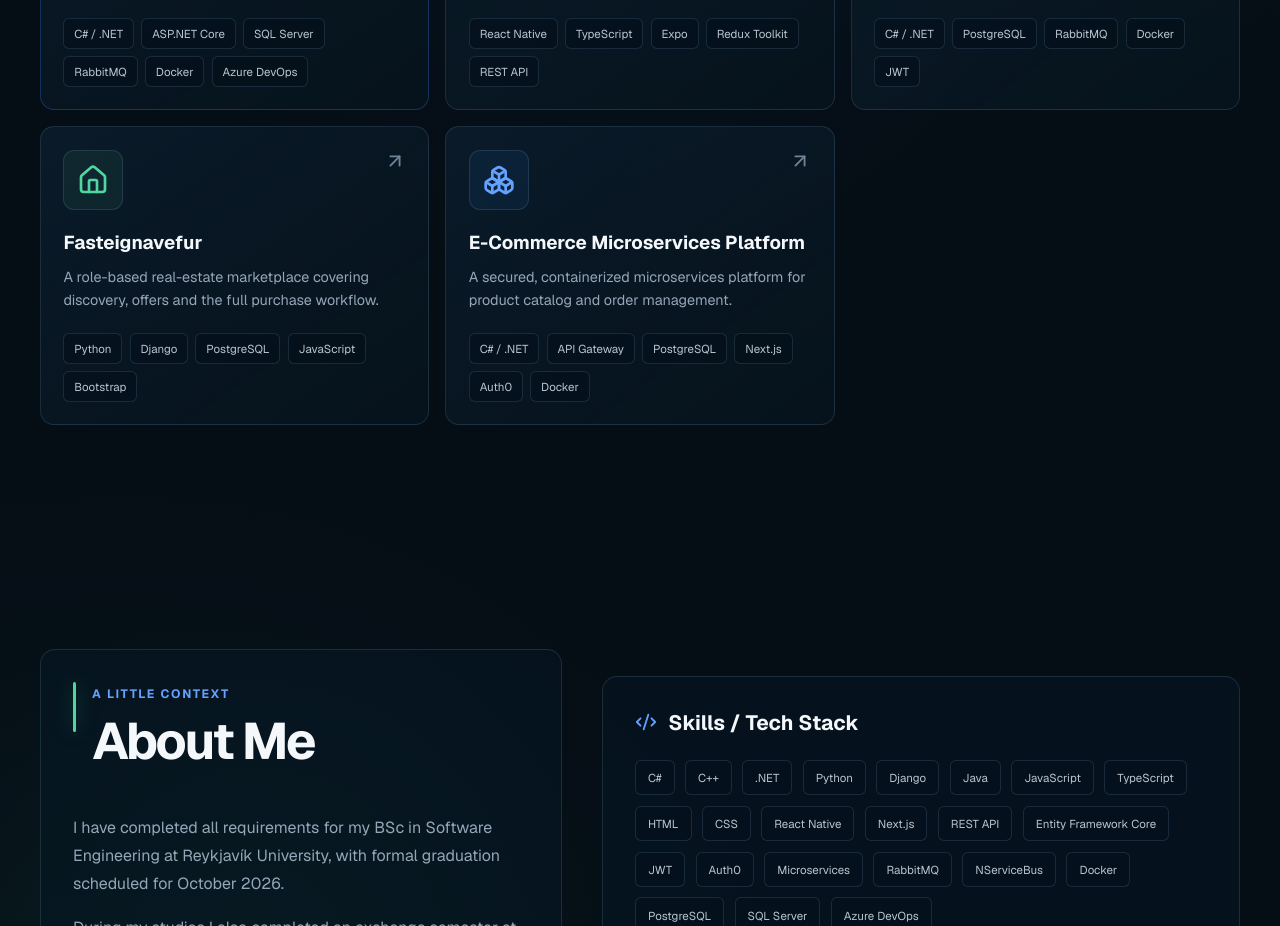
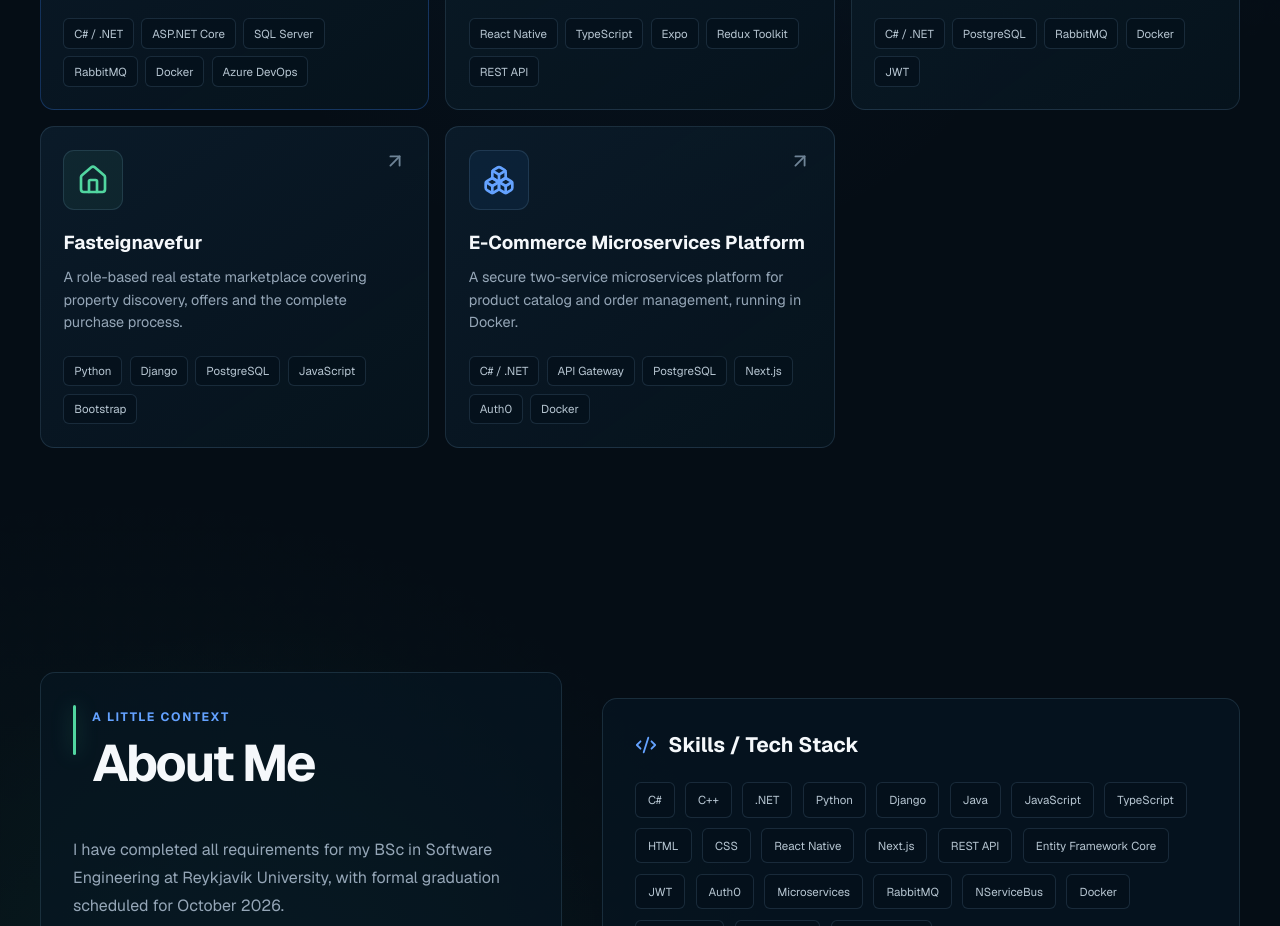
Before and after one commit to Benjarag/benjarag-dev, a Next.js app: page /en in a window 1280 px wide. Shown: the part 1280-2206 px from the top of the page. Built offline with nearby package versions, Linux system fonts and the light colour scheme.

Commit message:
SEO_and_mobile_navigation_updates

```diff
--- a/app/[locale]/page.tsx
+++ b/app/[locale]/page.tsx
@@ -4,6 +4,7 @@ import Hero from "@/components/sections/Hero/Hero";
 import Projects from "@/components/sections/Projects/Projects";
 import About from "@/components/sections/About/About";
 import Contact from "@/components/sections/Contact/Contact";
+import { contactLinks } from "@/data/contact";
 import { getDictionary } from "@/i18n/dictionaries";
 import { isLocale } from "@/i18n/config";
 
@@ -13,9 +14,23 @@ export default async function Home({ params }: PageProps<"/[locale]">) {
   if (!isLocale(locale)) notFound();
 
   const dictionary = getDictionary(locale);
+  const personJsonLd = {
+    "@context": "https://schema.org",
+    "@type": "Person",
+    name: "Benjamín Ragnarsson",
+    alternateName: "Benjamin Ragnarsson",
+    url: `https://benjarag.dev/${locale}`,
+    jobTitle: "Software Engineer",
+    description: dictionary.metadata.description,
+    sameAs: [contactLinks.linkedin, contactLinks.github],
+  };
 
   return (
     <main>
+      <script
+        type="application/ld+json"
+        dangerouslySetInnerHTML={{ __html: JSON.stringify(personJsonLd) }}
+      />
       <Hero content={dictionary.hero} />
       <Projects locale={locale} content={dictionary.projects} />
       <About
--- a/app/globals.css
+++ b/app/globals.css
@@ -134,6 +134,10 @@ a {
 .nav-links a:hover::after {
   transform: scaleX(1);
   transform-origin: left;
+}
+
+.mobile-menu {
+  display: none;
 }
 
 /* GENERAL SECTIONS */
@@ -895,11 +899,94 @@ a {
 
 @media (max-width: 760px) {
   .nav-inner {
-    grid-template-columns: 1fr auto;
+    grid-template-columns: auto 1fr auto;
   }
 
   .nav-links {
     display: none;
+  }
+
+  .mobile-menu {
+    display: block;
+    position: relative;
+  }
+
+  .mobile-menu summary {
+    width: 42px;
+    height: 42px;
+
+    display: grid;
+    place-items: center;
+
+    cursor: pointer;
+    list-style: none;
+  }
+
+  .mobile-menu summary::-webkit-details-marker {
+    display: none;
+  }
+
+  .hamburger-icon {
+    width: 21px;
+
+    display: grid;
+    gap: 4px;
+  }
+
+  .hamburger-icon span {
+    width: 100%;
+    height: 2px;
+
+    border-radius: 2px;
+
+    background: #d8e1e9;
+
+    transition: transform 180ms ease, opacity 180ms ease;
+  }
+
+  .mobile-menu[open] .hamburger-icon span:first-child {
+    transform: translateY(6px) rotate(45deg);
+  }
+
+  .mobile-menu[open] .hamburger-icon span:nth-child(2) {
+    opacity: 0;
+  }
+
+  .mobile-menu[open] .hamburger-icon span:last-child {
+    transform: translateY(-6px) rotate(-45deg);
+  }
+
+  .mobile-menu-links {
+    position: absolute;
+    top: calc(100% + 0.6rem);
+    left: 0;
+
+    min-width: 180px;
+    padding: 0.45rem;
+
+    display: grid;
+    gap: 0.15rem;
+
+    border: 1px solid var(--border-bright);
+    border-radius: 10px;
+
+    background: rgba(5, 13, 21, 0.98);
+    box-shadow: 0 16px 36px rgba(0, 0, 0, 0.28);
+  }
+
+  .mobile-menu-links a {
+    padding: 0.8rem 0.9rem;
+
+    border-radius: 7px;
+
+    color: #d8e1e9;
+    font-size: 0.92rem;
+  }
+
+  .mobile-menu-links a:hover,
+  .mobile-menu-links a:focus-visible {
+    background: rgba(56, 135, 255, 0.12);
+    color: white;
   }
 
   .hero-title {
--- a/components/layout/Header/Header.tsx
+++ b/components/layout/Header/Header.tsx
@@ -15,6 +15,26 @@ export default function Header({ locale, content }: HeaderProps) {
   return (
     <header className="site-header">
       <div className="nav-inner">
+        <details className="mobile-menu">
+          <summary aria-label={content.navigationLabel}>
+            <span className="hamburger-icon" aria-hidden="true">
+              <span />
+              <span />
+              <span />
+            </span>
+          </summary>
+
+          <nav className="mobile-menu-links" aria-label={content.navigationLabel}>
+            <Link href={`${homeHref}#projects`}>{content.projects}</Link>
+            <Link href={`${homeHref}#about`}>{content.about}</Link>
+            <Link href={`${homeHref}#skills`}>{content.skills}</Link>
+            <Link href={`${homeHref}#contact`}>{content.contact}</Link>
+            <a href="/cv.pdf" target="_blank" rel="noopener noreferrer">
+              {content.cv}
+            </a>
+          </nav>
+        </details>
+
         <Link href={`${homeHref}#top`} className="brand">
           benjarag.dev
         </Link>
--- a/i18n/en.ts
+++ b/i18n/en.ts
@@ -5,7 +5,7 @@ export const en = {
     siteTitle: "Benjamín Ragnarsson | Software Engineer",
     titleTemplate: "%s | Benjamín Ragnarsson",
     description:
-      "Software engineer based in Reykjavík, building reliable backend systems, APIs and full-stack applications.",
+      "Personal portfolio of Benjamín Ragnarsson (Benjamin Ragnarsson), a software engineer based in Reykjavík, Iceland.",
   },
   header: {
     navigationLabel: "Primary navigation",
@@ -67,7 +67,8 @@ export const en = {
         details: [
           "In a five-person team, I helped deliver a technical prototype that reimagined Arion Bank's benefits platform. The system manages partners, merchants, terminals and discount rules, then evaluates customer transactions against conditions such as card type, loyalty status, location and offer priority.",
           "The backend used ASP.NET Core REST APIs, Entity Framework Core and SQL Server with a clear separation between endpoints, business logic and data access. RabbitMQ and NServiceBus handled transaction events asynchronously, including duplicate protection, retries, error queues and outbound events for future refund and notification services. The prototype processed more than 100 transactions per minute in testing.",
-          "The team used Docker Compose, Azure DevOps pipelines and Octopus Deploy to keep development, testing and deployment repeatable. My main responsibility was project reporting and internal information flow: maintaining a shared view of scope and progress, compiling time and delivery data, and supporting collaboration from Brisbane across a large time-zone difference.",
+          "The team used Docker Compose, Azure DevOps Pipelines and Octopus Deploy to coordinate development, testing and deployment. I took primary responsibility for project reporting and internal communication, maintained oversight of its scope and status, and compiled work and progress data for the team. I also focused on keeping collaboration efficient and information flow clear while working from Brisbane across a significant time-zone difference.",
+          "Project report: https://hdl.handle.net/1946/53852",
         ],
       },
       "dr-cinema": {
@@ -76,9 +77,9 @@ export const en = {
         summary:
           "A feature-rich cinema app with live listings, advanced filters, favorites, reviews and contextual showtimes.",
         details: [
-          "Built a React Native and Expo application around the authenticated Kvikmyndir.is REST API, including access-token handling, asynchronous requests, loading states and clear error feedback. Redux Toolkit slices keep movies, cinemas, filters, favorites and user reviews separated and predictable.",
-          "Users can browse by cinema, search and filter by ratings, cast, directors, age certificates and showtime ranges, then open detailed movie pages with trailers, ratings and ticket information. Dynamic Expo Router routes preserve cinema context, so a movie opened from a cinema immediately shows the relevant screenings while still allowing users to switch venue.",
-          "Favorites and reviews persist between sessions with AsyncStorage. Favorite lists can be reordered by drag and drop and shared through deep links that import or merge a list. The app also includes reusable components, light and dark themes, native sharing, full-screen posters, YouTube trailers and external map links.",
+          "Built a React Native and Expo application around the authenticated Kvikmyndir.is REST API. The app handles access tokens, makes asynchronous requests and shows clear feedback while loading or when errors occur. Redux Toolkit keeps state for movies, cinemas, filters, favorites and user reviews separate and predictable.",
+          "Users can browse by cinema, search and filter by ratings, cast, directors, age certificates and showtime ranges, then open detailed movie pages with trailers, ratings and ticket information. Dynamic Expo Router routes retain the selected cinema and ensure the correct showtimes appear when navigating between screens.",
+          "Favorites and reviews persist between sessions with AsyncStorage. Favorite lists can be reordered by drag and drop and shared with others. The app also includes reusable components, light and dark themes, native sharing, full-screen posters, YouTube trailers and external map links.",
         ],
       },
       cryptocop: {
@@ -96,18 +97,18 @@ export const en = {
         title: "Fasteignavefur",
         category: "Full-stack web project",
         summary:
-          "A role-based real-estate marketplace covering discovery, offers and the full purchase workflow.",
+          "A role-based real estate marketplace covering property discovery, offers and the complete purchase process.",
         details: [
-          "Built a Django marketplace with separate experiences for guests, buyers and sellers. The application is divided into focused apps for accounts, properties, sellers, offers and notifications, with Django ORM and PostgreSQL modelling listings, images, seller profiles, favorites and purchase offers.",
-          "Buyers can search, filter and sort by location, price, property type, size and listing date, inspect image-rich property pages and save favorites through asynchronous JavaScript requests. Sellers can review, accept, reject or update offers, with permissions and business rules preventing invalid actions after a sale or accepted offer.",
-          "A multi-step purchase flow collects contact details, validates the chosen payment method and updates related property and offer states consistently. The project also includes event email notifications and a responsive interface built with Django templates, Bootstrap, CSS and JavaScript, deployed using Azure.",
+          "Built a Django real estate marketplace with different functionality for guests, buyers and sellers. The project is split into Django apps for accounts, properties, sellers, offers and notifications, using Django ORM and PostgreSQL to manage listings, images, seller profiles, favorites and purchase offers.",
+          "Buyers can search, filter and sort properties by location, price, property type, size and listing date. They can view property details and images, save favorites and submit offers. Sellers can review, accept, reject or update offers, while permissions and business rules prevent invalid actions once an offer has been accepted or a property has been sold.",
+          "The purchase process is split into multiple steps for collecting contact details, validating the payment method and updating the related property and offer statuses. The project also includes email notifications and a responsive interface built with Django templates, Bootstrap, CSS and JavaScript, deployed on Azure.",
         ],
       },
       "e-commerce-microservices": {
         title: "E-Commerce Microservices Platform",
         category: "Full-stack and backend project",
         summary:
-          "A secured, containerized microservices platform for product catalog and order management.",
+          "A secure two-service microservices platform for product catalog and order management, running in Docker.",
         details: [
           "Designed separate ASP.NET Core Product Catalog and Order Management services behind an API Gateway. Each service follows a layered controller, service, repository and DTO structure, with Entity Framework Core migrations managing its PostgreSQL data.",
           "Auth0 and JWT permission policies protect user-facing endpoints. For internal calls, the gateway uses OAuth client credentials to obtain machine-to-machine tokens. It also composes cross-service data by enriching order lines with current catalog names and prices and calculating a detailed order total.",
```
Also changed, not shown: app/robots.ts (added, +11 -0 lines), app/sitemap.ts (added, +26 -0 lines), i18n/is.ts (+14 -13 lines).
